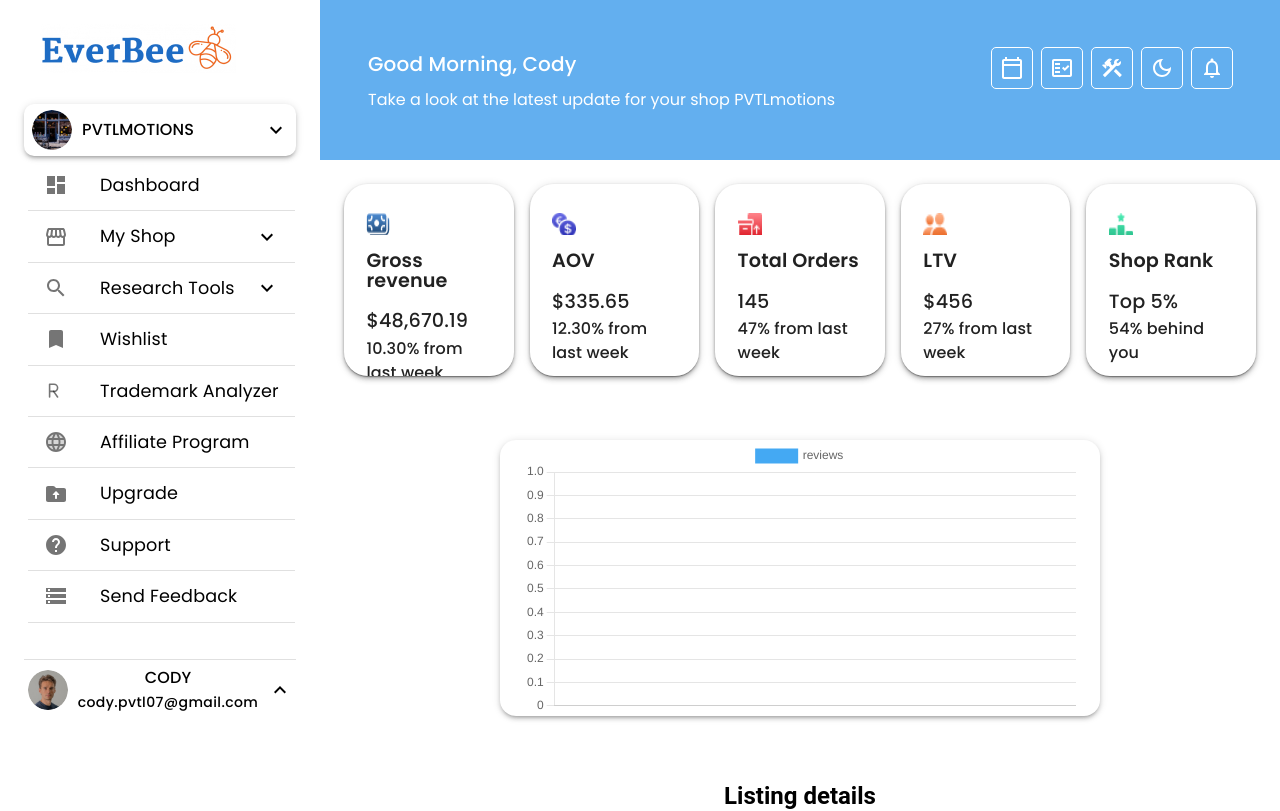
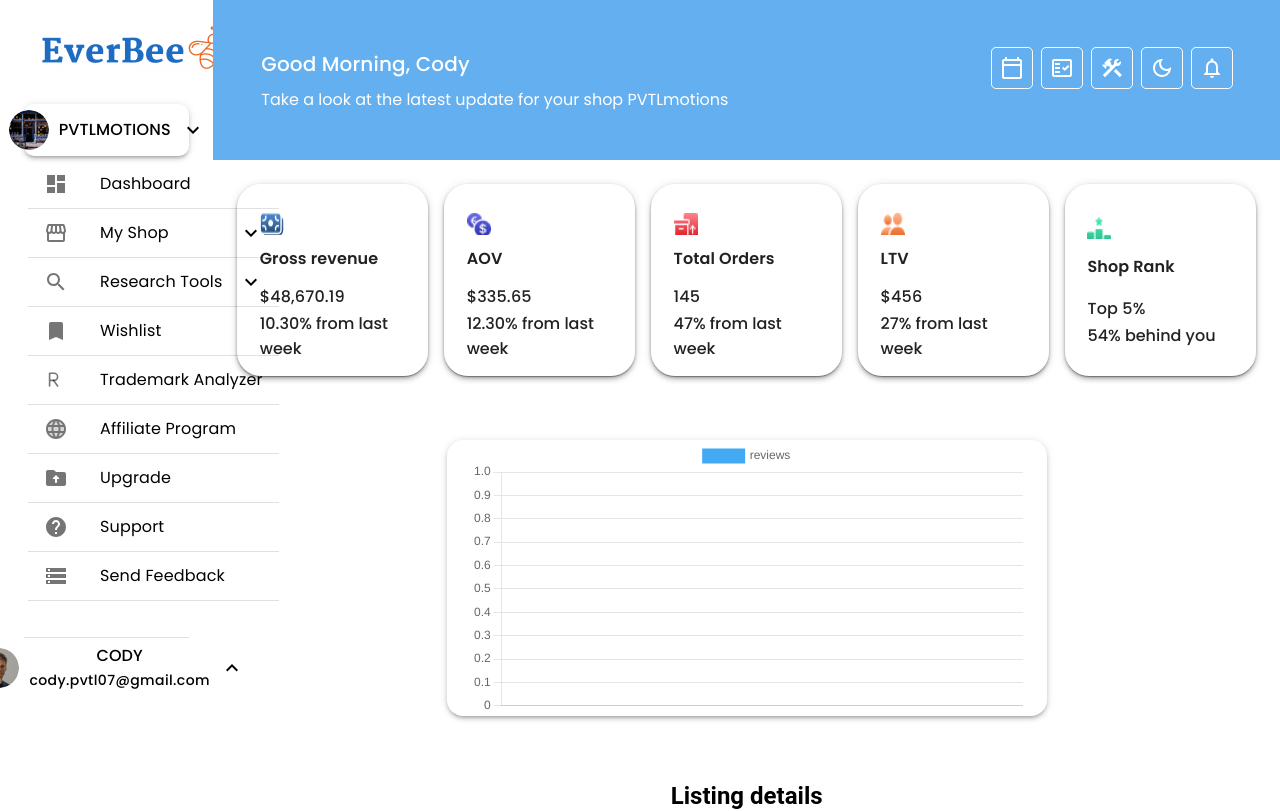
Before and after one commit to dusariudaykumar/EverBee-assignment, a React (Create React App) app: page / in a window 1280 px wide. Shown: the top 811 px of the page. Built offline with nearby package versions, Linux system fonts and the light colour scheme; no server answers.

Commit message:
style: changed dimentions

```diff
--- a/src/App.js
+++ b/src/App.js
@@ -19,10 +19,10 @@
       <Toaster position="top-right" reverseOrder={true} />
       <Box>
         <Grid className={classes.gridContainer} container columns={12}>
-          <Grid item xs={3}>
+          <Grid item xs={2}>
             <SideBar />
           </Grid>
-          <Grid item xs={9}>
+          <Grid item xs={10}>
             <DashBoardPage />
           </Grid>
         </Grid>
--- a/src/Components/CardItem.jsx
+++ b/src/Components/CardItem.jsx
@@ -27,7 +27,7 @@
             <img src={img} alt={img} width="100%" height="100%" />
           </Icon>
           <Typography
-            fontSize="1.2rem"
+            fontSize="1rem"
             variant="h6"
             lineHeight={1}
             fontFamily="Poppins"
@@ -36,14 +36,17 @@
           </Typography>
           <div>
             <Typography
-              fontSize="1.2rem"
-              variant="h6"
-              component="p"
+              fontSize="1rem"
+              variant="subtitle1"
               fontFamily="Poppins"
               fontWeight={500}>
               {money}
             </Typography>
-            <Typography fontSize="1rem" fontFamily="Poppins" fontWeight={500}>
+            <Typography
+              variant="body"
+              fontSize="1rem"
+              fontFamily="Poppins"
+              fontWeight={500}>
               {subText}
             </Typography>
           </div>
--- a/src/Components/SideBar.jsx
+++ b/src/Components/SideBar.jsx
@@ -34,6 +34,7 @@
     display: "flex",
     flexDirection: "column",
     gap: "1rem",
+    paddingLeft: "5px",
   },
   avatarBtnContainer: {
     display: "flex",
@@ -54,6 +55,7 @@
           elevation={3}
           sx={{
             borderRadius: "10px",
+            width: "100%",
           }}>
           <Button className={classes.avatarBtnContainer}>
             <Box
@@ -83,7 +85,7 @@
               </ListItemIcon>
               <ListItemText
                 primaryTypographyProps={{
-                  fontSize: "1.1rem",
+                  fontSize: "1rem",
                   fontFamily: "Poppins",
                 }}
                 primary="Dashboard"
@@ -97,7 +99,7 @@
               <ListItemText
                 primary="My Shop"
                 primaryTypographyProps={{
-                  fontSize: "1.1rem",
+                  fontSize: "1rem",
                   fontFamily: "Poppins",
                 }}
               />
@@ -115,7 +117,7 @@
               <ListItemText
                 primary="Research Tools"
                 primaryTypographyProps={{
-                  fontSize: "1.1rem",
+                  fontSize: "1rem",
                   fontFamily: "Poppins",
                 }}
               />
@@ -133,7 +135,7 @@
               <ListItemText
                 primary="Wishlist"
                 primaryTypographyProps={{
-                  fontSize: "1.1rem",
+                  fontSize: "1rem",
                   fontFamily: "Poppins",
                 }}
               />
@@ -146,7 +148,7 @@
               <ListItemText
                 primary="Trademark Analyzer"
                 primaryTypographyProps={{
-                  fontSize: "1.1rem",
+                  fontSize: "1rem",
                   fontFamily: "Poppins",
                 }}
               />
@@ -159,7 +161,7 @@
               <ListItemText
                 primary="Affiliate Program"
                 primaryTypographyProps={{
-                  fontSize: "1.1rem",
+                  fontSize: "1rem",
                   fontFamily: "Poppins",
                 }}
               />
@@ -172,7 +174,7 @@
               <ListItemText
                 primary="Upgrade"
                 primaryTypographyProps={{
-                  fontSize: "1.1rem",
+                  fontSize: "1rem",
                   fontFamily: "Poppins",
                 }}
               />
@@ -185,7 +187,7 @@
               <ListItemText
                 primary="Support"
                 primaryTypographyProps={{
-                  fontSize: "1.1rem",
+                  fontSize: "1rem",
                   fontFamily: "Poppins",
                 }}
               />
@@ -198,7 +200,7 @@
               <ListItemText
                 primary="Send Feedback"
                 primaryTypographyProps={{
-                  fontSize: "1.1rem",
+                  fontSize: "1rem",
                   fontFamily: "Poppins",
                 }}
               />
@@ -214,6 +216,7 @@
             gap: "10px",
             alignItems: "center",
             marginRight: "auto",
+            paddingLeft: "10px",
           }}>
           <Avatar src={userAvatar} />
           <div
```
